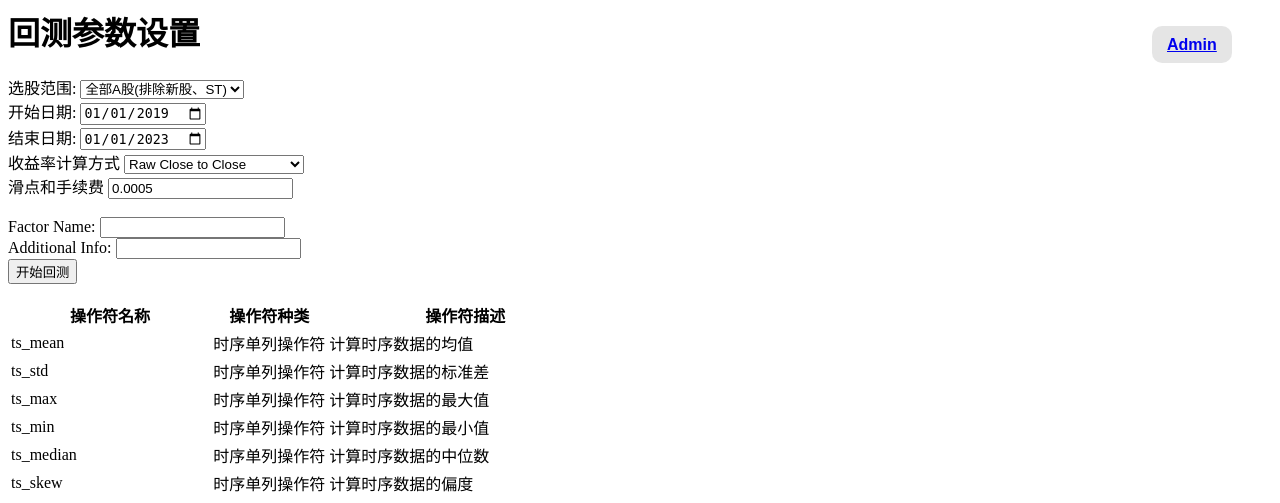
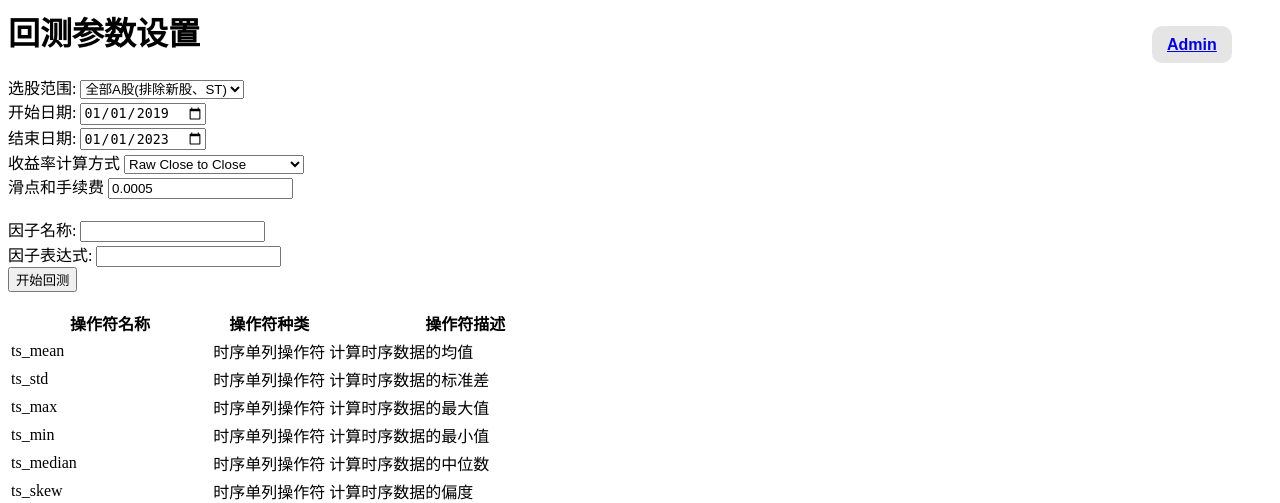
Before and after one commit to Le0oon/visualize_backtest, a Django app: page /write_factor/ in a window 1280 px wide. Shown: the top 503 px of the page. Run offline with Django 4.2, Linux system fonts and the light colour scheme.

Commit message:
修改前端

```diff
--- a/stock_backtest/templates/stock_backtest/write_factor.html
+++ b/stock_backtest/templates/stock_backtest/write_factor.html
@@ -43,11 +43,11 @@
 
         <br>
 
-        <label for="factor_name">Factor Name:</label>
+        <label for="factor_name">因子名称:</label>
         <input  type="text" id="factor_name" name="factor_name" default:"my_factor">
         <br>
 
-        <label for="factor_expression">Additional Info:</label>
+        <label for="factor_expression"> 因子表达式:</label>
         <input type="text" id="factor_expression" name="factor_expression">
 
         <br>
```
